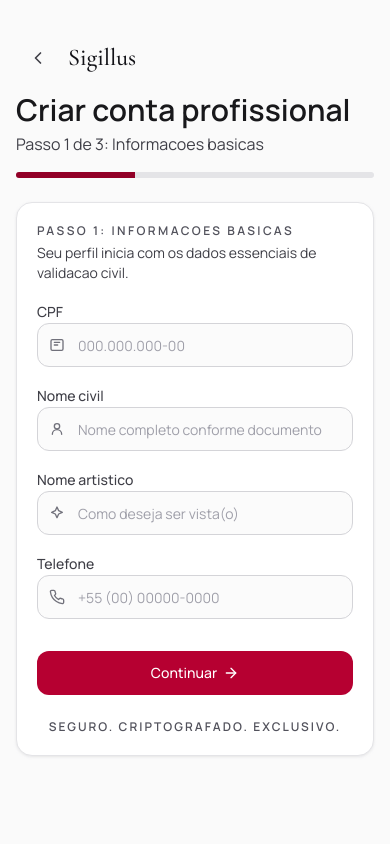
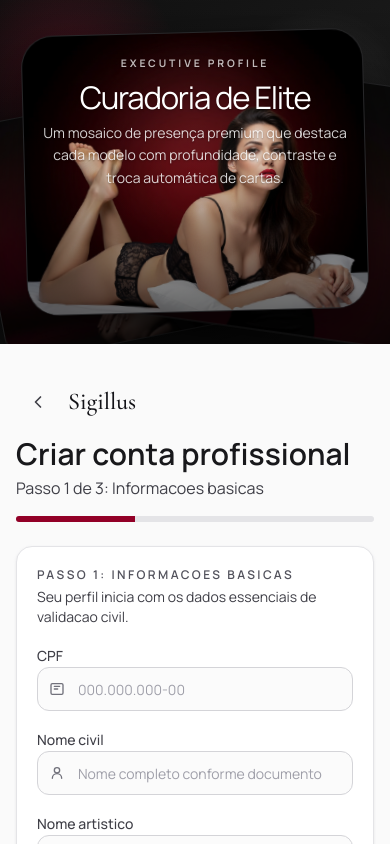
Before and after one commit to warriorsyn/raparigator-front-nextjs, a Next.js app: page /auth/cadastro/profissional in a window 390 px wide. Shown: the top 844 px of the page. Built offline with nearby package versions, Linux system fonts and the light colour scheme.

Commit message:
feat: enhance layout and styles in ProfessionalSignupScreen for improved responsiveness and readability

```diff
--- a/components/screens/professional-signup-screen.tsx
+++ b/components/screens/professional-signup-screen.tsx
@@ -32,13 +32,11 @@ const cardPlacements = [
 ];
 
 export function ProfessionalSignupScreen() {
-  // Controle de estado para os passos do formulário
   const [step, setStep] = useState(1);
   const [activeCardIndex, setActiveCardIndex] = useState(0);
   const [prefersReducedMotion, setPrefersReducedMotion] = useState(false);
   const iconClassName = "h-4 w-4";
 
-  // Funções de navegação
   const nextStep = () => setStep(2);
   const prevStep = () => setStep(1);
 
@@ -73,8 +71,9 @@ export function ProfessionalSignupScreen() {
   }, [prefersReducedMotion]);
 
   return (
-    <div className="min-h-screen bg-zinc-50 md:grid md:grid-cols-2 md:items-start">
-      <section className={`relative hidden h-screen overflow-hidden md:sticky md:top-0 md:block ${styles.heroPane}`}>
+    <div className="min-h-screen bg-zinc-50 flex flex-col md:grid md:grid-cols-2 md:items-start">
+      {/* Ajuste: Removido 'hidden' e 'md:block', e o h-screen passou a ser exclusivo do Desktop (md:h-screen) */}
+      <section className={`relative w-full overflow-hidden md:sticky md:top-0 md:h-screen ${styles.heroPane}`}>
         <div className={styles.heroGlow} />
         <div className={styles.heroGrid}>
           <div className={styles.heroStack} aria-label="Mosaico de fotos das modelos">
@@ -129,12 +128,10 @@ export function ProfessionalSignupScreen() {
               </Link>
             </div>
             <h1 className="mt-4 text-3xl font-semibold text-zinc-900">Criar conta profissional</h1>
-            {/* AUMENTO DA FONTE E ESCURECIMENTO: de text-sm text-zinc-600 para text-base text-zinc-700 */}
             <p className="mt-1 text-base text-zinc-700">
               Passo {step} de 3: {step === 1 ? "Informacoes basicas" : "Dados complementares"}
             </p>
 
-            {/* Barra de Progresso */}
             <div className="mt-4 h-1.5 w-full overflow-hidden rounded-full bg-zinc-200">
               <div
                 className={`h-full bg-wine-800 transition-all duration-300 ease-in-out ${step === 1 ? 'w-1/3' : 'w-2/3'}`}
@@ -149,9 +146,7 @@ export function ProfessionalSignupScreen() {
               {step === 1 && (
                 <div className="space-y-4 animate-in fade-in slide-in-from-right-4 duration-300">
                   <div className="space-y-1 mb-4">
-                    {/* AUMENTO DA FONTE E ESCURECIMENTO: text-[11px] para text-xs, text-zinc-500 para text-zinc-600 */}
                     <p className="text-xs font-semibold uppercase tracking-[0.2em] text-zinc-600">Passo 1: Informacoes basicas</p>
-                    {/* AUMENTO DA FONTE E ESCURECIMENTO: text-xs para text-sm, text-zinc-500 para text-zinc-700 */}
                     <p className="text-sm text-zinc-700">Seu perfil inicia com os dados essenciais de validacao civil.</p>
                   </div>
 
@@ -209,7 +204,6 @@ export function ProfessionalSignupScreen() {
               {step === 2 && (
                 <div className="space-y-4 animate-in fade-in slide-in-from-right-4 duration-300">
                   <div className="space-y-1 mb-4">
-                    {/* AUMENTO DA FONTE E ESCURECIMENTO */}
                     <p className="text-xs font-semibold uppercase tracking-[0.2em] text-zinc-600">Passo 2: Dados complementares</p>
                     <p className="text-sm text-zinc-700">Complete os detalhes para liberar verificacao de perfil e atendimento.</p>
                   </div>
@@ -345,7 +339,6 @@ export function ProfessionalSignupScreen() {
               </div>
             </form>
 
-            {/* AUMENTO DA FONTE E ESCURECIMENTO */}
             <p className="mt-6 text-center text-xs font-semibold uppercase tracking-[0.17em] text-zinc-600">
               Seguro. Criptografado. Exclusivo.
             </p>
--- a/components/screens/professional-signup-screen/professional-signup-screen.module.css
+++ b/components/screens/professional-signup-screen/professional-signup-screen.module.css
@@ -1,10 +1,16 @@
+/* =========================================
+   MOBILE FIRST (Padrão para telas pequenas)
+   ========================================= */
 .heroPane {
-  --hero-pad-x: 2.25rem;
-  --hero-pad-y: 2.25rem;
-  --hero-stack-width: min(36rem, calc(100% - 4.5rem));
-  --hero-stack-height: min(46rem, calc(100vh - 4.5rem));
+  --hero-pad-x: 1.5rem;
+  --hero-pad-y: 2rem;
+  --hero-stack-width: min(22rem, 100%);
+  --hero-stack-height: 280px;
+
   position: relative;
-  min-height: 100vh;
+  min-height: auto;
+  display: flex;
+  flex-direction: column;
   user-select: none;
   -webkit-user-select: none;
   background:
@@ -26,8 +32,10 @@
   position: relative;
   z-index: 1;
   display: flex;
-  min-height: 100vh;
+  min-height: auto;
+  flex-direction: column;
   align-items: center;
+  width: 100%;
   padding: var(--hero-pad-y) var(--hero-pad-x);
 }
 
@@ -96,11 +104,11 @@
 }
 
 .heroCopy {
-  position: absolute;
-  left: 2rem;
-  right: 2rem;
-  bottom: 2rem;
+  position: relative;
+  text-align: center;
+  margin-top: 1.5rem;
   z-index: 4;
+  width: 100%;
   max-width: 25rem;
   color: #fff;
   text-shadow: 0 1px 2px rgba(0, 0, 0, 0.3);
@@ -108,7 +116,7 @@
 
 .heroEyebrow {
   margin: 0;
-  font-size: 0.7rem;
+  font-size: 0.65rem;
   font-weight: 700;
   letter-spacing: 0.28em;
   text-transform: uppercase;
@@ -116,33 +124,55 @@
 }
 
 .heroTitle {
-  margin: 0.75rem 0 0;
+  margin: 0.5rem 0 0;
   font-family: var(--font-display, inherit);
-  font-size: clamp(2.4rem, 4vw, 4.2rem);
-  line-height: 0.95;
+  font-size: clamp(1.8rem, 8vw, 2.4rem);
+  line-height: 1.1;
   letter-spacing: -0.04em;
 }
 
 .heroDescription {
-  margin: 0.85rem 0 0;
-  max-width: 24rem;
-  font-size: 0.96rem;
-  line-height: 1.7;
+  margin: 0.5rem auto 0;
+  max-width: 20rem;
+  font-size: 0.875rem;
+  line-height: 1.6;
   color: rgba(255, 255, 255, 0.82);
 }
 
+/* =========================================
+   TABLET E DESKTOP (Restaura o visual original)
+   ========================================= */
 @media (min-width: 768px) {
   .heroPane {
     --hero-pad-x: 2rem;
     --hero-pad-y: 1.75rem;
     --hero-stack-width: min(32rem, calc(100% - 4rem));
     --hero-stack-height: min(42rem, calc(100vh - 3.5rem));
+    min-height: 100vh;
+    display: block;
+  }
+
+  .heroGrid {
+    min-height: 100vh;
+    flex-direction: row;
+    width: auto;
   }
 
   .heroCopy {
+    position: absolute;
     left: 1.75rem;
     right: 1.75rem;
     bottom: 1.75rem;
+    text-align: left;
+    margin-top: 0;
+  }
+
+  .heroTitle {
+    font-size: clamp(2.4rem, 4vw, 4.2rem);
+  }
+
+  .heroDescription {
+    margin: 0.85rem 0 0;
   }
 }
 
```
